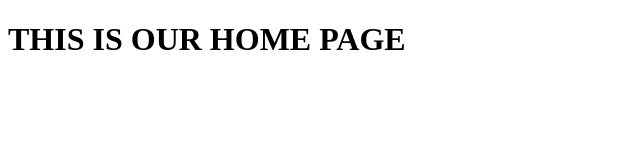
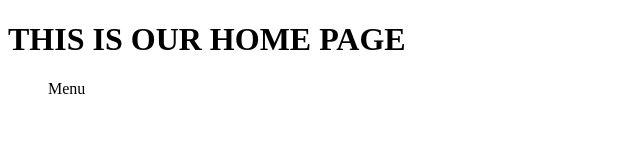
Before and after one commit to Larissanoella-05/Gym-Git-Exercise-Solutions, a plain HTML site: page home.html in a window 1280 px wide. Shown: the full height of the page, 0-640 px from the left. Drawn offline with Linux system fonts and the light colour scheme.

Commit message:
changes in home

```diff
--- a/home.html
+++ b/home.html
@@ -7,5 +7,8 @@
 </head>
 <body>
     <h1> THIS IS OUR HOME PAGE</h1>
+    <ul>
+        Menu
+    </ul>
 </body>
 </html>
```
